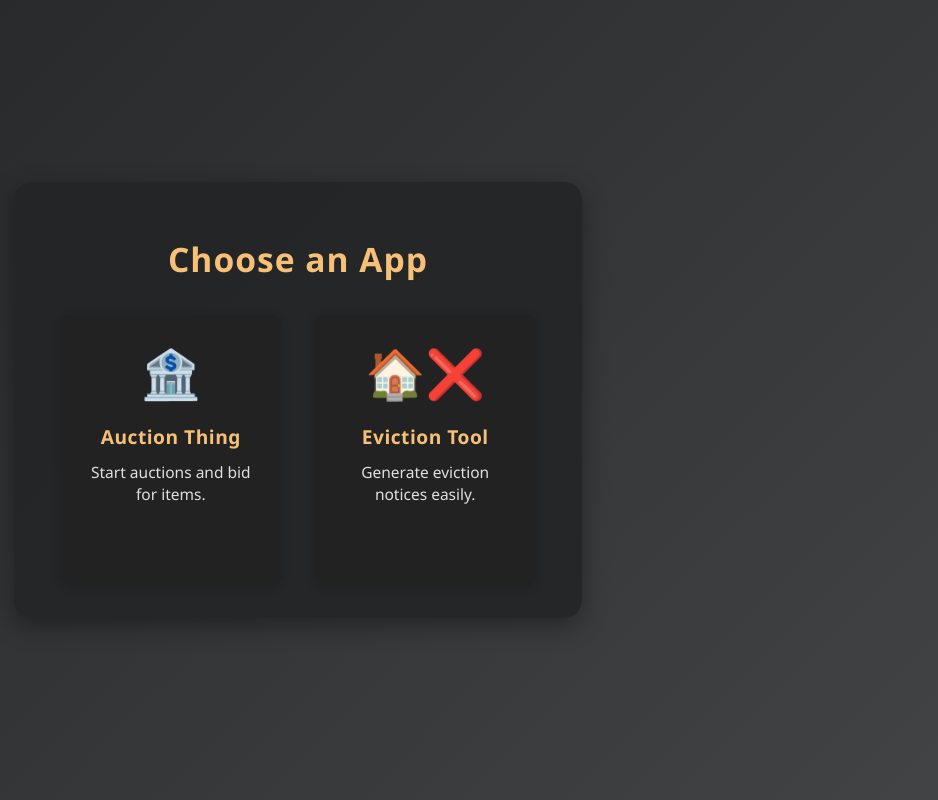
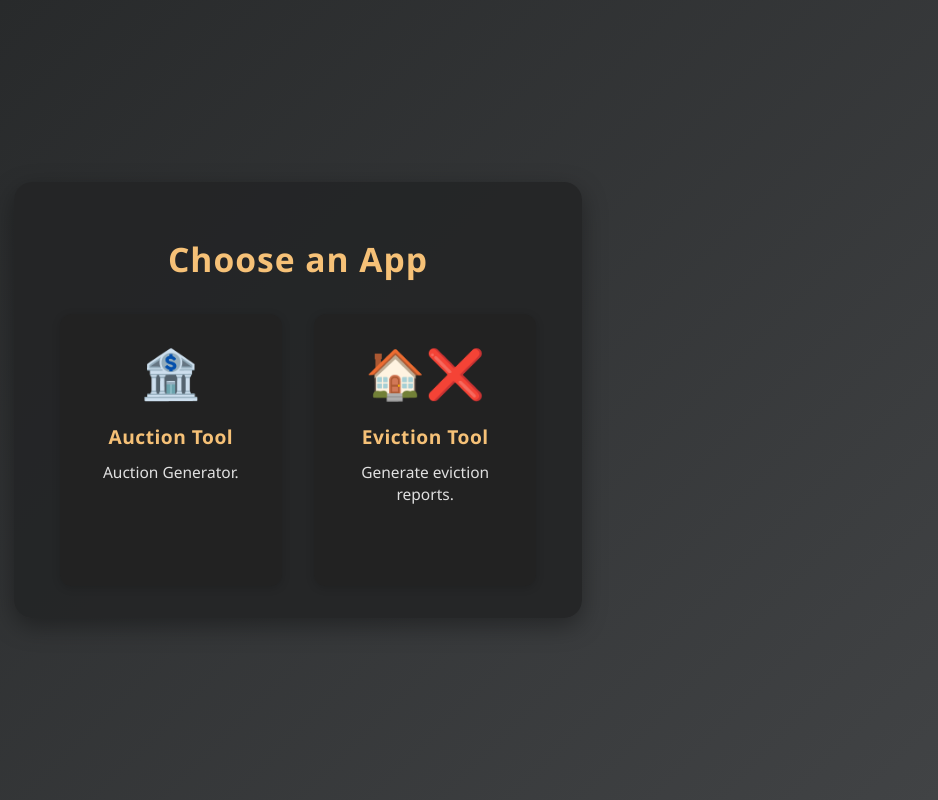
Before and after one commit to Dearev/DCTtoolsDC, a plain HTML site: page index.html in a window 1280 px wide. Shown: the whole page, without its empty margins (342-1280 px from the left). Drawn offline with Linux system fonts and the light colour scheme.

Commit message:
Update index.html

```diff
--- a/index.html
+++ b/index.html
@@ -12,13 +12,13 @@
     <div class="card-row">
       <div class="app-card" id="auction-thing-card" tabindex="0" onclick="switchApp('auction-thing.html')" onkeypress="if(event.key==='Enter'){switchApp('auction-thing.html');}">
         <div class="app-icon">🏦</div>
-        <div class="app-title">Auction Thing</div>
-        <div class="app-desc">Start auctions and bid for items.</div>
+        <div class="app-title">Auction Tool</div>
+        <div class="app-desc">Auction Generator.</div>
       </div>
       <div class="app-card" id="eviction-tool-card" tabindex="0" onclick="switchApp('eviction-tool.html')" onkeypress="if(event.key==='Enter'){switchApp('eviction-tool.html');}">
         <div class="app-icon">🏠❌</div>
         <div class="app-title">Eviction Tool</div>
-        <div class="app-desc">Generate eviction notices easily.</div>
+        <div class="app-desc">Generate eviction reports.</div>
       </div>
     </div>
   </div>
```
